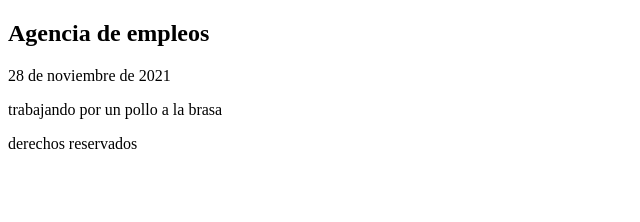
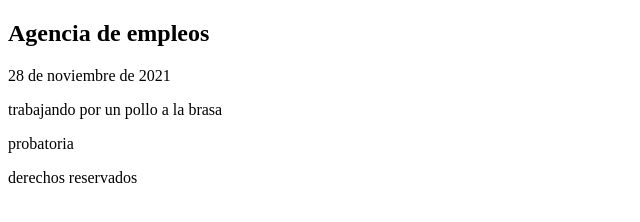
Before and after one commit to ozmarshall/005_p69, a plain HTML site: page index.html in a window 1280 px wide. Shown: the whole page, without its empty margins (0-640 px from the left). Drawn offline with Linux system fonts and the light colour scheme.

Commit message:
este es un segundo commit

```diff
--- a/index.html
+++ b/index.html
@@ -15,6 +15,9 @@
         </hgroup>
         <p>trabajando por un pollo a la brasa</p>
     </section>
+    <article>
+        <p>probatoria</p>
+    </article>
     <footer>derechos reservados</footer>
 
 </body>
```
